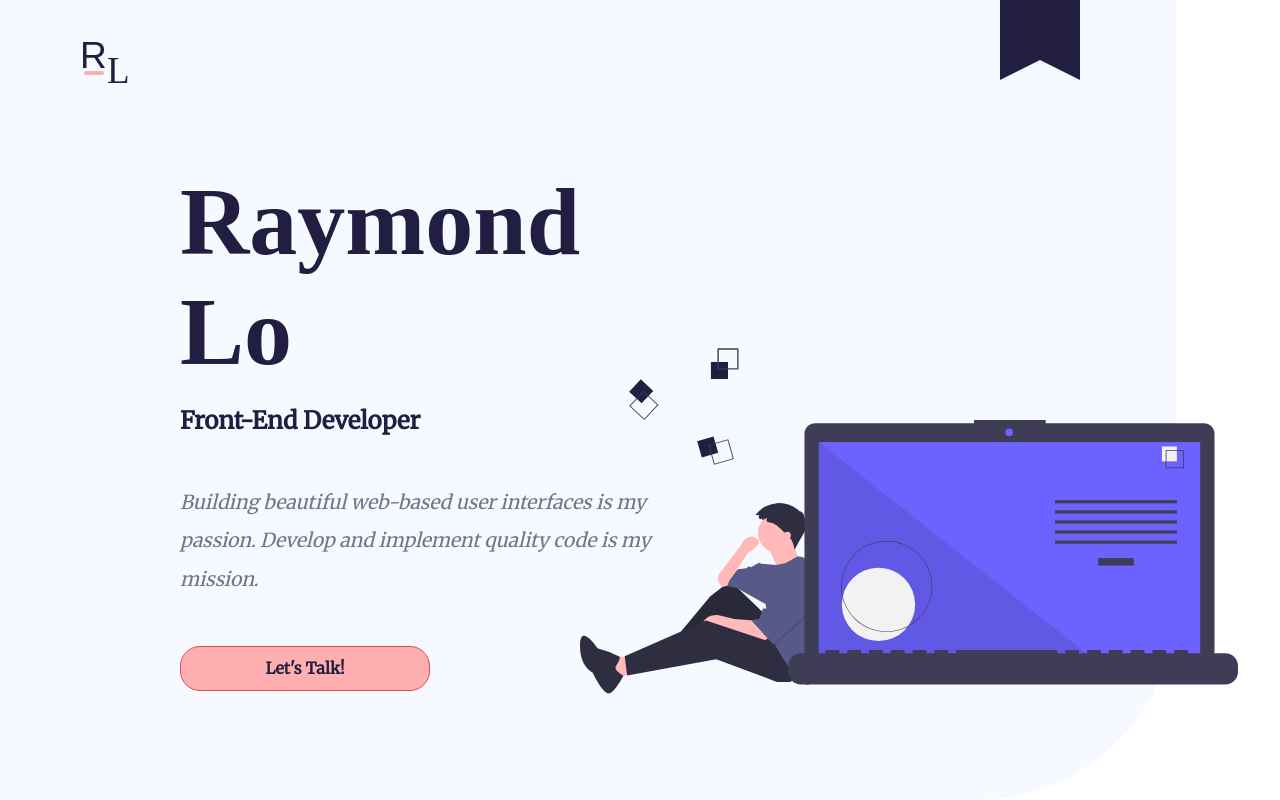
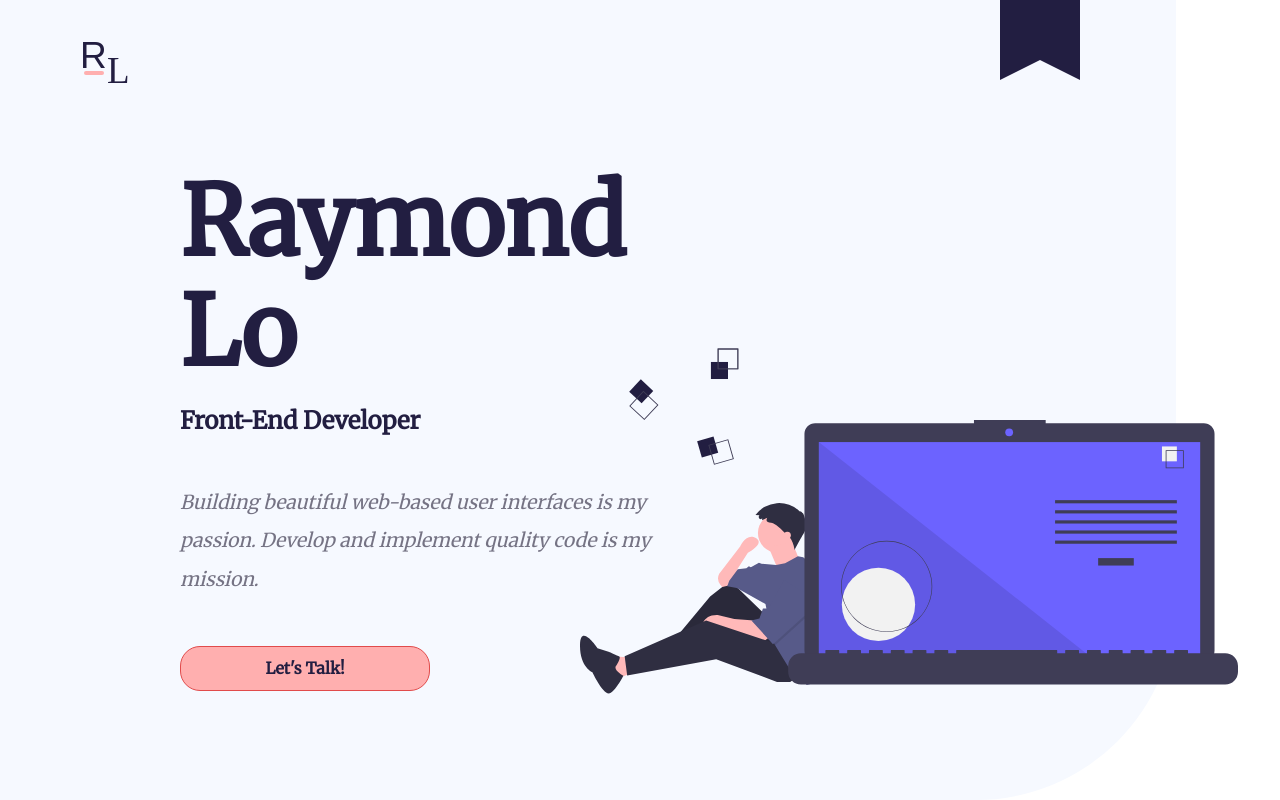
Before and after one commit to rayy-lo/portfolio-v2.0, a Gatsby site: page / in a window 1280 px wide. Shown: the top 800 px of the page. Built offline with nearby package versions, Linux system fonts and the light colour scheme; Gatsby itself is replaced by a stand-in of ours.

Commit message:
changed font of header

```diff
--- a/src/sections/Landing/Landing.module.css
+++ b/src/sections/Landing/Landing.module.css
@@ -25,7 +25,7 @@
 .nameHeader {
     font-size: 6em;
     margin-bottom: 0;
-    font-family: "MerriweatherUltraBold";
+    font-family: "MerriweatherUltraBold", "Merriweather", sans-serif;
 }
 
 .subHeader {
```
